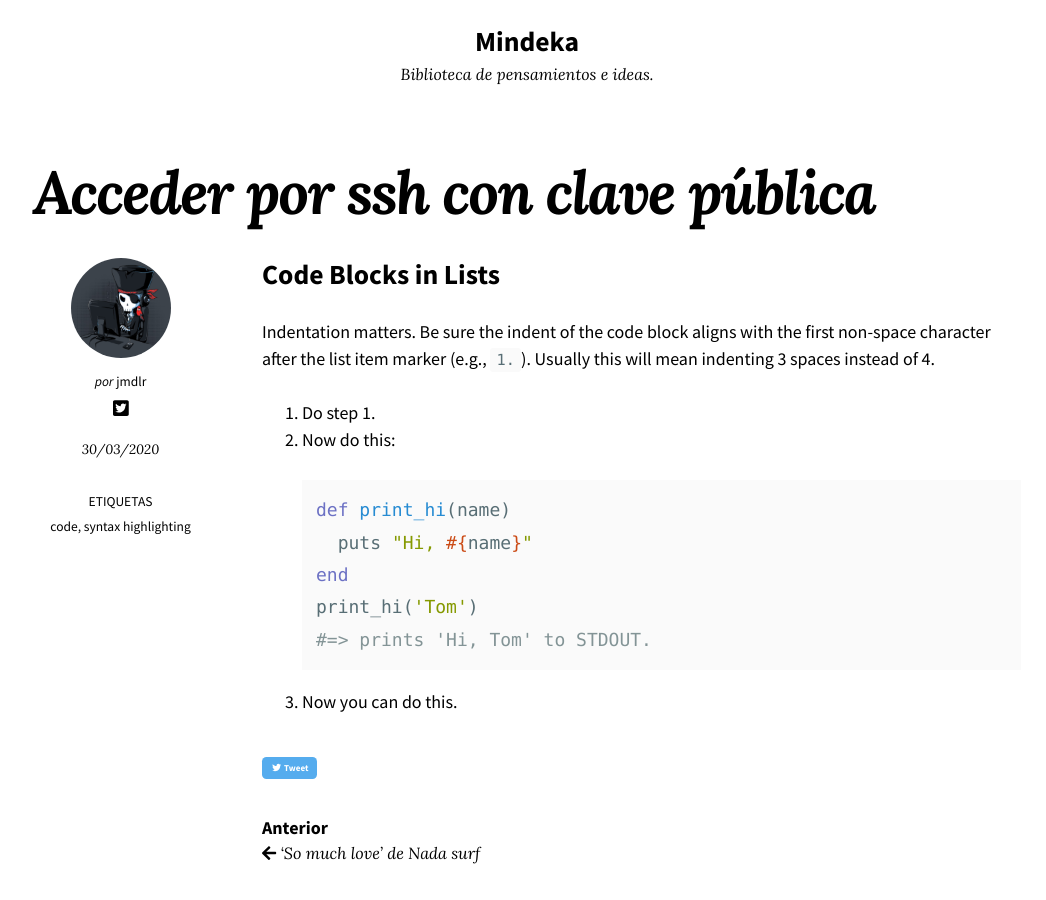
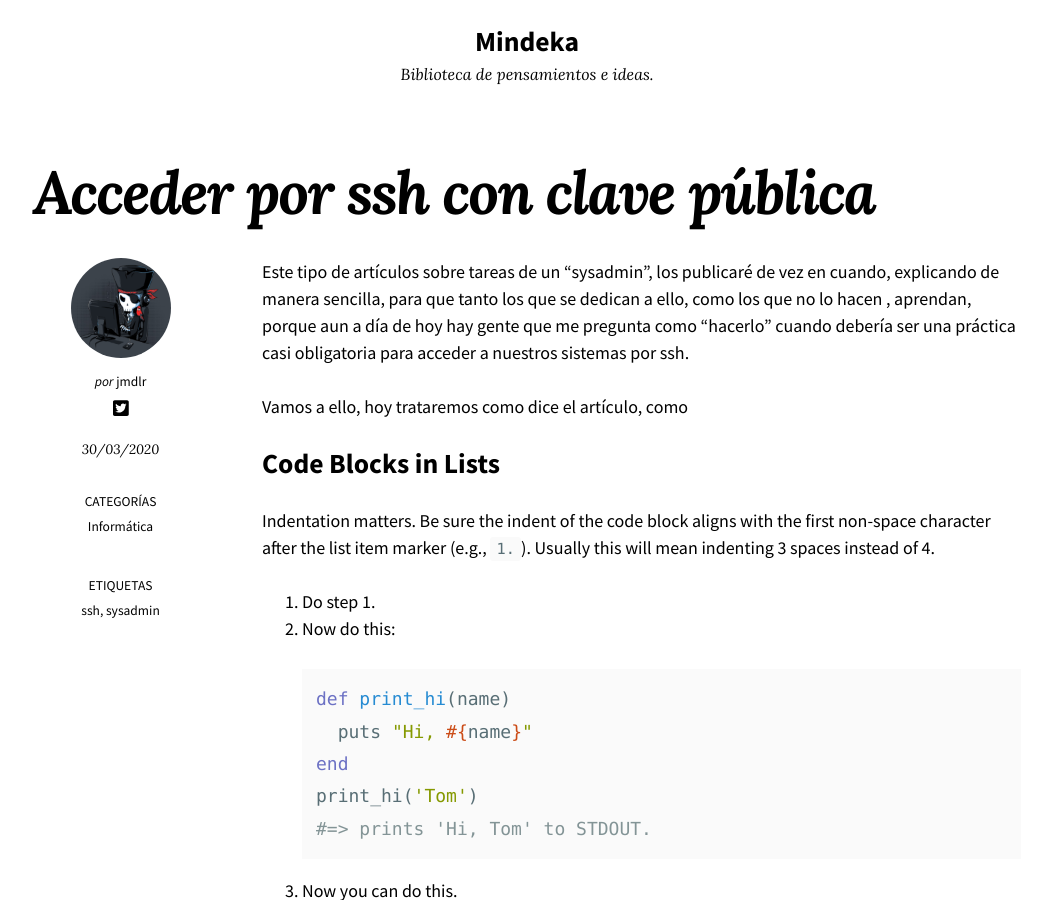
Before and after one commit to gide0n/old-mindeka, a Jekyll site: the page built from _posts/2020-03-30-acceder-por-ssh-con-clave-publica.md, in a window 1280 px wide and 900 px high, scrolled down 260 px. Shown: the whole window, without its empty margins (113-1159 px from the left). Built offline with Jekyll 4.4.1, drawn with Linux system fonts in a browser that asks for light colours; nearby versions of some CDN libraries.

Commit message:
Update and rename 2020-03-30-conectar-servidor-ssh-con-clave-publica.md to 2020-03-30-acceder-por-ssh-con-clave-publica.md

```diff
--- a/_posts/2020-03-30-conectar-servidor-ssh-con-clave-publica.md
+++ b/_posts/2020-03-30-acceder-por-ssh-con-clave-publica.md
@@ -1,11 +1,15 @@
 ---
 title: "Acceder por ssh con clave pública"
-excerpt: "Post displaying the various ways one can highlight code blocks with Jekyll. Some options include standard Markdown, GitHub Flavored Markdown, and Jekyll's `{% highlight %}` tag."
-last_modified_at: 2017-03-09T10:27:01-05:00
+categories:
+  - Informática
 tags:
-  - code
-  - syntax highlighting
+  - ssh
+  - sysadmin
 ---
+
+Este tipo de artículos sobre tareas de un "sysadmin", los publicaré de vez en cuando, explicando de manera sencilla, para que tanto los que se dedican a ello, como los que no lo hacen , aprendan, porque aun a día de hoy hay gente que me pregunta como "hacerlo" cuando debería ser una práctica casi obligatoria para acceder a nuestros sistemas por ssh.
+
+Vamos a ello, hoy trataremos como dice el artículo, como
 
 ## Code Blocks in Lists
 
```
